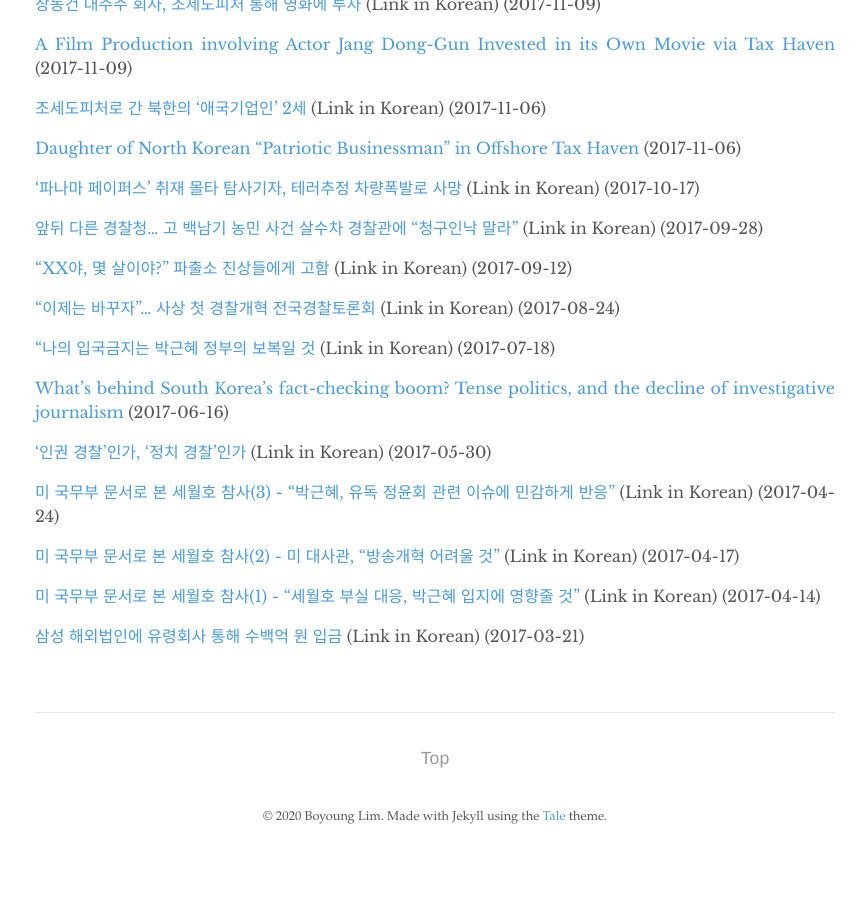
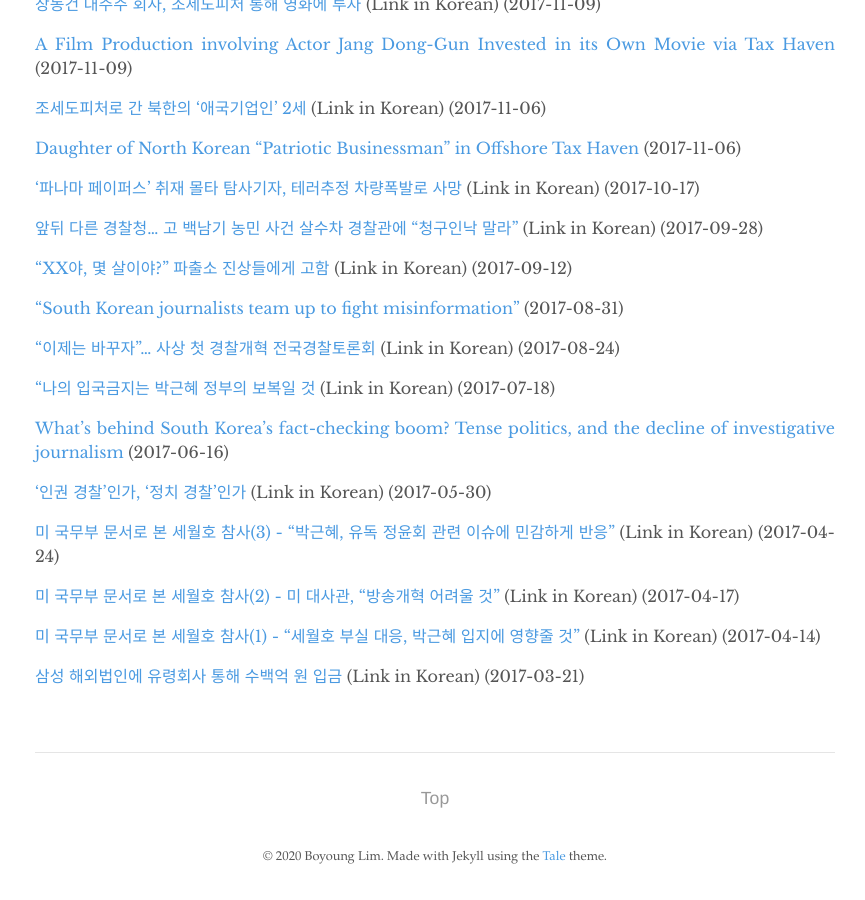
Before and after one commit to boyounglim88/Blog, a Jekyll site: the page built from _pages/Archive.md, in a window 1280 px wide and 900 px high, scrolled down 1069 px. Shown: the whole window, without its empty margins (205-1070 px from the left). Built offline with Jekyll 4.4.1, drawn with Linux system fonts in a browser that asks for light colours; before the commit the page ends 1929 px from its top, so only the background shows below that.

Commit message:
Update Archive.md

```diff
--- a/_pages/Archive.md
+++ b/_pages/Archive.md
@@ -57,6 +57,8 @@ Archive of past reportings - mostly in Korean, some in English
 
 ["XX야, 몇 살이야?" 파출소 진상들에게 고함](http://www.ohmynews.com/NWS_Web/View/at_pg.aspx?CNTN_CD=A0002358504) (Link in Korean) (2017-09-12)
 
+["South Korean journalists team up to fight misinformation"](https://firstdraftnews.org/latest/sk-journalists-collaborate/) (2017-08-31)
+
 ["이제는 바꾸자"... 사상 첫 경찰개혁 전국경찰토론회](https://newstapa.org/article/ShhSb) (Link in Korean) (2017-08-24)
 
 ["나의 입국금지는 박근혜 정부의 보복일 것](https://newstapa.org/article/V2hM5) (Link in Korean) (2017-07-18)
```
